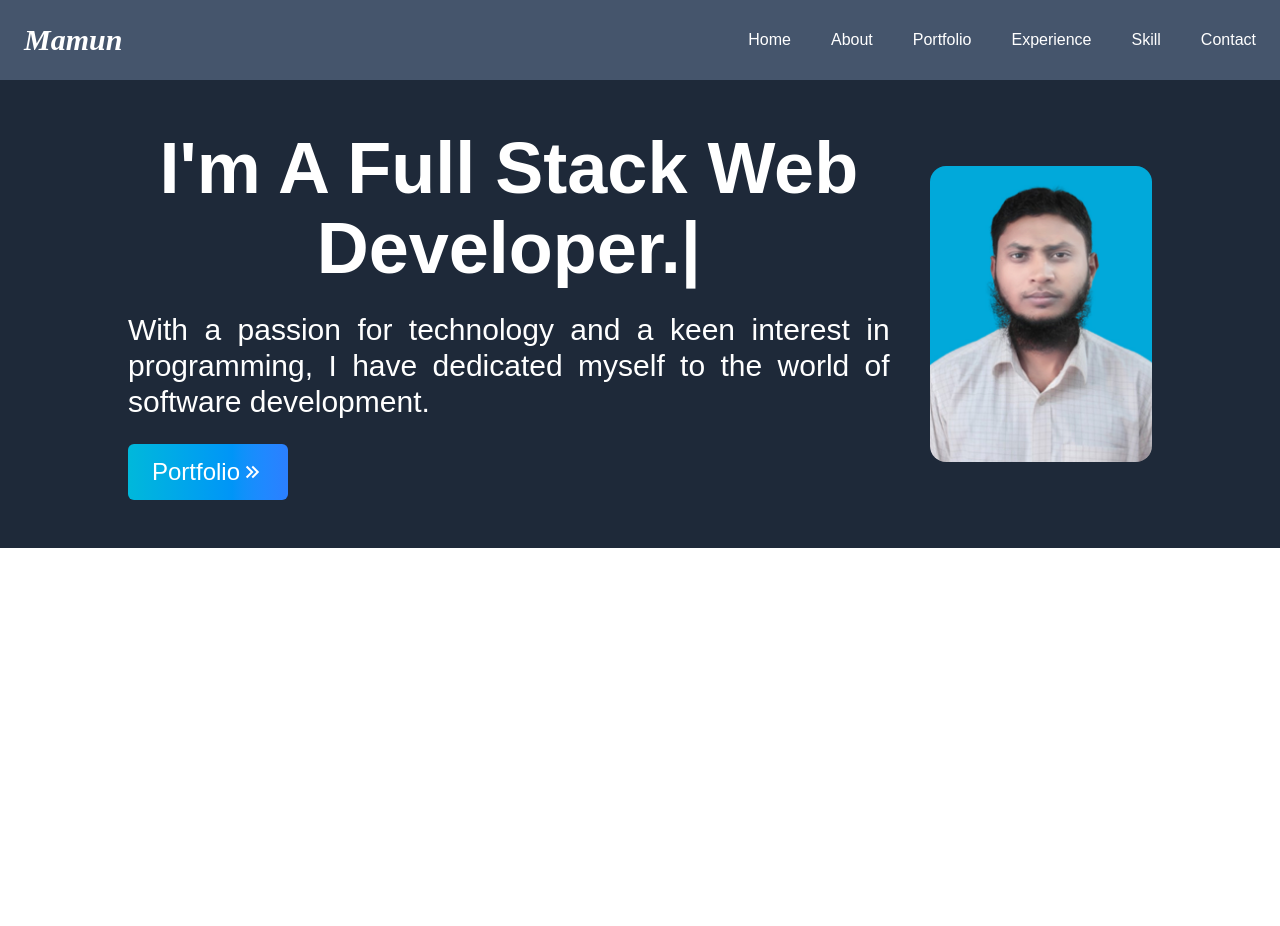
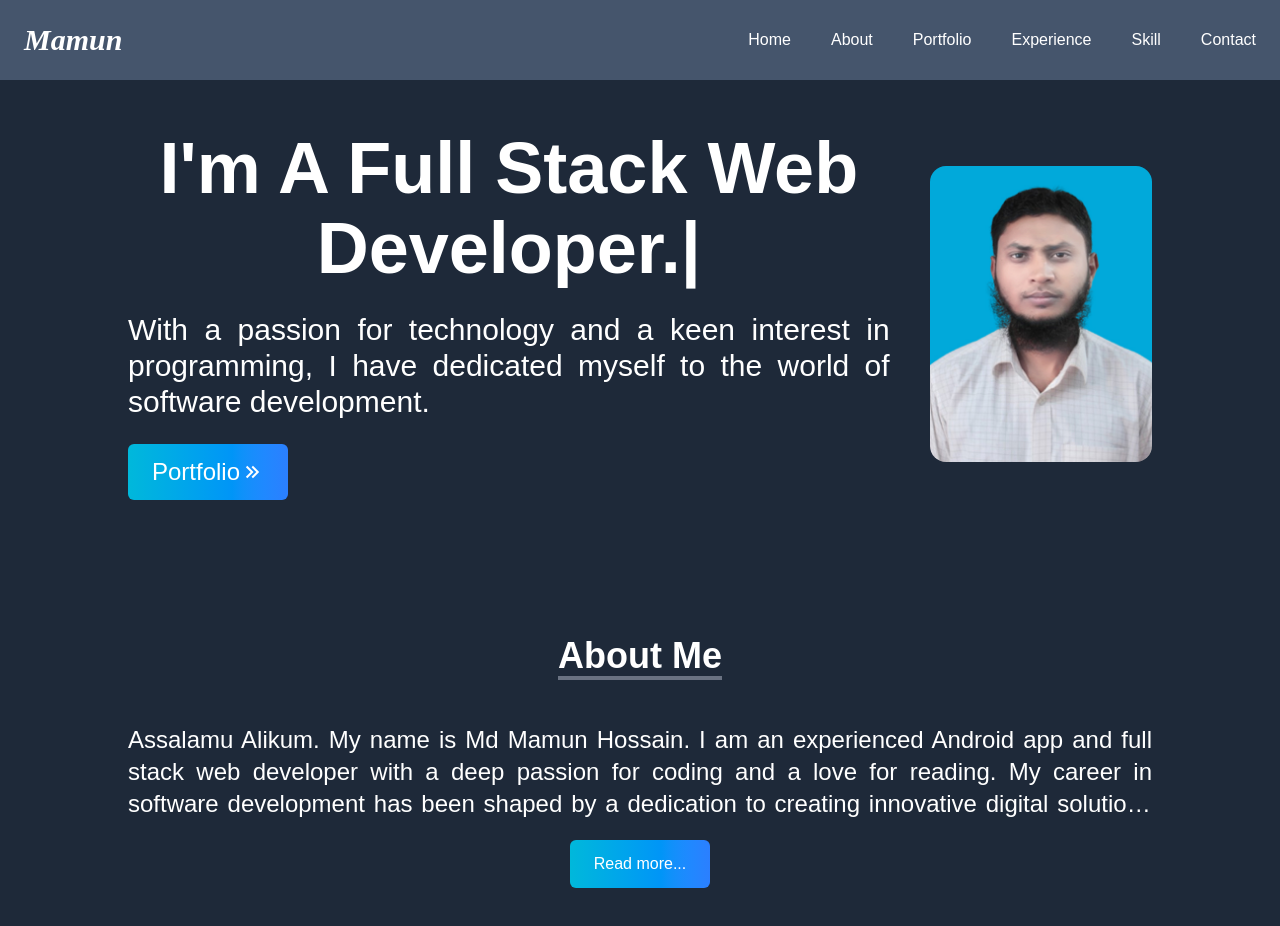
Before and after one commit to GmMamunH/gmh-portfolio, a Next.js app: page / in a window 1280 px wide. Shown: the top 926 px of the page. Before the commit the page ends 800 px from the top, so only its background shows below. Built offline with nearby package versions, Linux system fonts and the light colour scheme; a web font is replaced by a local one.

Commit message:
add(about): page and component

```diff
--- /dev/null
+++ b/src/app/(root)/about/page.tsx
@@ -0,0 +1,9 @@
+import AboutComponent from "@/components/About";
+
+export default function AboutPage() {
+  return (
+    <>
+      <AboutComponent />{" "}
+    </>
+  );
+}
--- a/src/app/page.tsx
+++ b/src/app/page.tsx
@@ -1,9 +1,11 @@
+import AboutPage from "./(root)/about/page";
 import HomePage from "./(root)/home/page";
 
 export default function Home() {
   return (
     <>
       <HomePage />
+      <AboutPage />
     </>
   );
 }
--- a/src/components/About.tsx
+++ b/src/components/About.tsx
@@ -0,0 +1,89 @@
+"use client"
+import { useState } from "react";
+
+export default function AboutComponent() {
+  const about = [
+    {
+      id: 1,
+      details:
+        "Assalamu Alikum. My name is Md Mamun Hossain. I am an experienced Android app and full stack web developer with a deep passion for coding and a love for reading. My career in software development has been shaped by a dedication to creating innovative digital solutions and a continuous quest for learning and improvement.",
+    },
+    {
+      id: 2,
+      title: "Professional Expertise",
+
+      details:
+        "In the realm of Android app development, I excel in building user-friendly and high-performance mobile applications. With proficiency in Java and Kotlin, I leverage the Android SDK to design and implement apps that are both functional and aesthetically pleasing. My focus is on crafting seamless user experiences and optimizing app performance to meet and exceed user expectations.",
+
+      details2:
+        "As a full stack web developer, I possess comprehensive skills that span both the front-end and back-end aspects of web development. I am proficient in HTML, CSS, and JavaScript for creating engaging and responsive user interfaces. On the server side, I have experience with technologies such as Node.js, Express.js, and various database systems like MySQL and MongoDB. This dual capability allows me to develop robust, scalable web applications from the ground up, ensuring a cohesive and efficient integration between the client and server sides.",
+    },
+    {
+      id: 3,
+      title: "Passion for Coding",
+      details:
+        "Coding is not just my profession; it’s my passion. I am driven by the challenge of solving complex problems and the satisfaction of seeing my ideas materialize into functioning software. Whether it’s debugging code, optimizing algorithms, or learning a new framework, I thrive on the continual process of discovery and innovation that coding offers. My commitment to staying current with the latest developments in technology fuels my enthusiasm and keeps me motivated to improve and expand my skill set.",
+    },
+    {
+      id: 4,
+      title: "Love for Reading",
+      details:
+        "Outside the world of code, I am an avid reader. Books are my gateway to both relaxation and learning. I enjoy exploring a wide variety of genres, from technical books that deepen my understanding of programming concepts to fiction that sparks my imagination and provides new perspectives. Reading enriches my life and broadens my horizons, contributing to both my personal and professional development.",
+    },
+    {
+      id: 5,
+      title: "Personal Philosophy",
+      details:
+        "I firmly believe in the importance of lifelong learning and adaptability, especially in the fast-paced field of technology. I am dedicated to continually upgrading my skills and embracing new challenges. By participating in developer communities, attending workshops, and taking online courses, I stay connected to the evolving trends and practices in the industry. Sharing knowledge and collaborating with others are also integral parts of my growth as a developer.",
+    },
+    {
+      id: 6,
+      title: "Future Aspirations",
+      details:
+        "Looking ahead, I am excited to tackle new and challenging projects that push the boundaries of what technology can achieve. My goal is to refine my expertise as an Android app and full stack web developer, while also exploring new areas of software development. I aspire to work on innovative solutions that make a positive impact and collaborate with fellow professionals who share my passion for technology and creativity.",
+    },
+  ];
+  // ===================
+  const textStyle = {
+    maxWidth: "100%",
+    display: "-webkit-box",
+    WebkitBoxOrient: "vertical",
+    WebkitLineClamp: 3,
+    overflow: "hidden",
+    textOverflow: "ellipsis",
+  };
+  const [isOpen, setIsOpen] = useState(false);
+  return (
+    <div name="about" className="h-full w-full bg-gray-800 py-16 px-3 md:px-6">
+      <div className="text-center py-6 text-white">
+        <p className="text-4xl border-b-4 border-gray-500 inline font-bold">
+          About Me
+        </p>
+        {/* <p className="text-2xl py-4">Md Mamun Hossain: Android App and Full Stack Web Developer</p> */}
+      </div>
+      <div className="flex flex-col justify-center items-center">
+        <div style={isOpen ? null : textStyle}>
+          <div className="max-w-screen-lg mx-auto">
+            {about.map(({ id, title, details, details2 }) => (
+              <div key={id}>
+                <p className="text-3xl pt-4 pb-2 text-white font-bold">
+                  {title}
+                </p>
+                <p className="text-2xl text-white text-justify">{details}</p>
+                <p className="text-2xl pt-2 text-white text-justify">
+                  {details2}
+                </p>
+              </div>
+            ))}
+          </div>
+        </div>
+        <button
+          onClick={() => setIsOpen(!isOpen)}
+          className=" bg-gradient-to-r from-cyan-500 to-blue-500 cursor-pointer px-6 py-3 rounded-md text-1xl mt-5 text-white"
+        >
+          {isOpen ? "Read less..." : "Read more..."}
+        </button>
+      </div>
+    </div>
+  );
+}
--- a/src/components/Navbar.tsx
+++ b/src/components/Navbar.tsx
@@ -16,7 +16,7 @@ export default function Navbar() {
   return (
     <div className=" flex justify-between items-center w-full h-20 z-50 bg-slate-600 text-white fixed px-3 md:px-6">
       <Link
-        href="home"
+        href="/"
         smooth
         duration={500}
         className="text-3xl font-logoFont font-bold italic cursor-pointer capitalize hover:scale-105 hover:text-red-700 duration-500"
```
